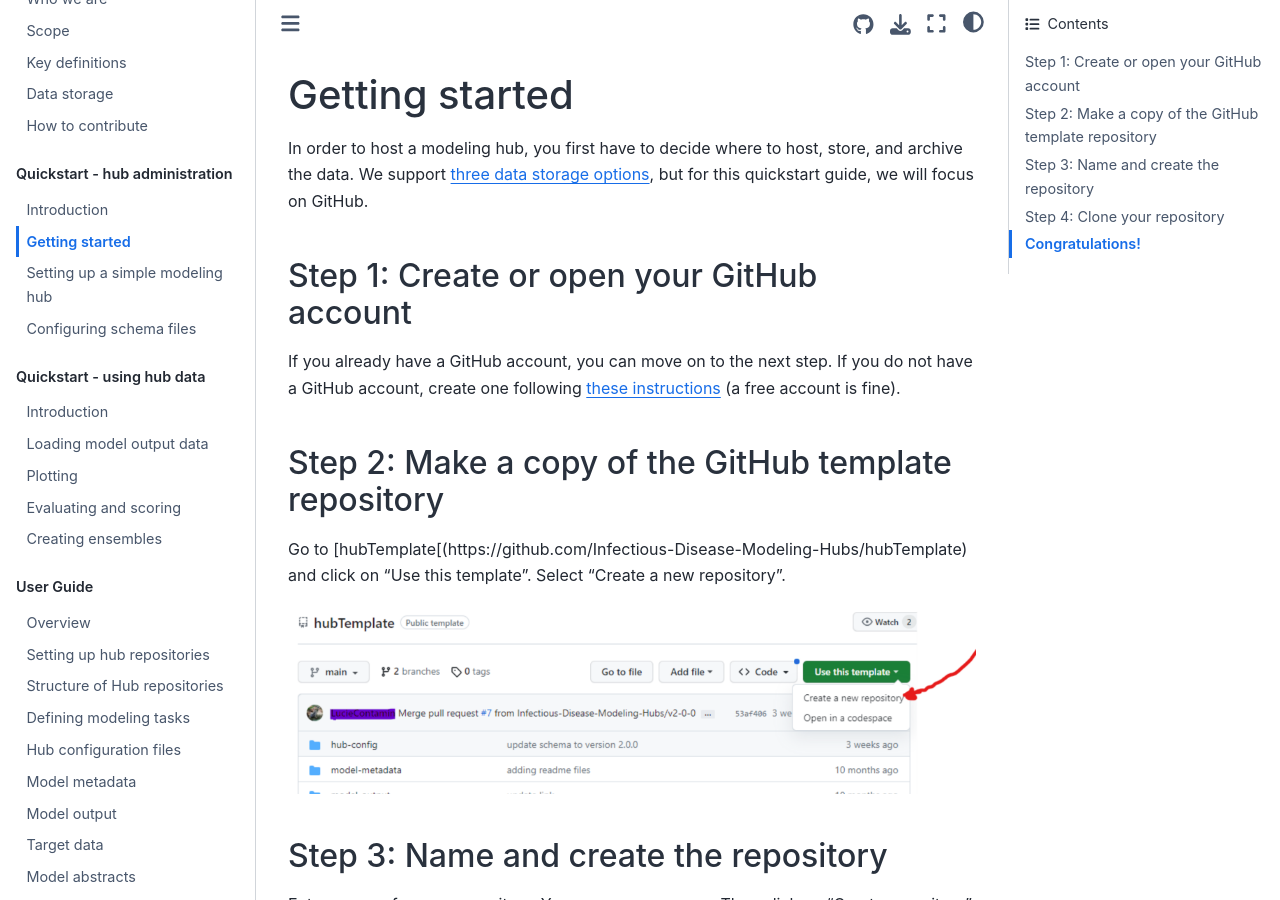
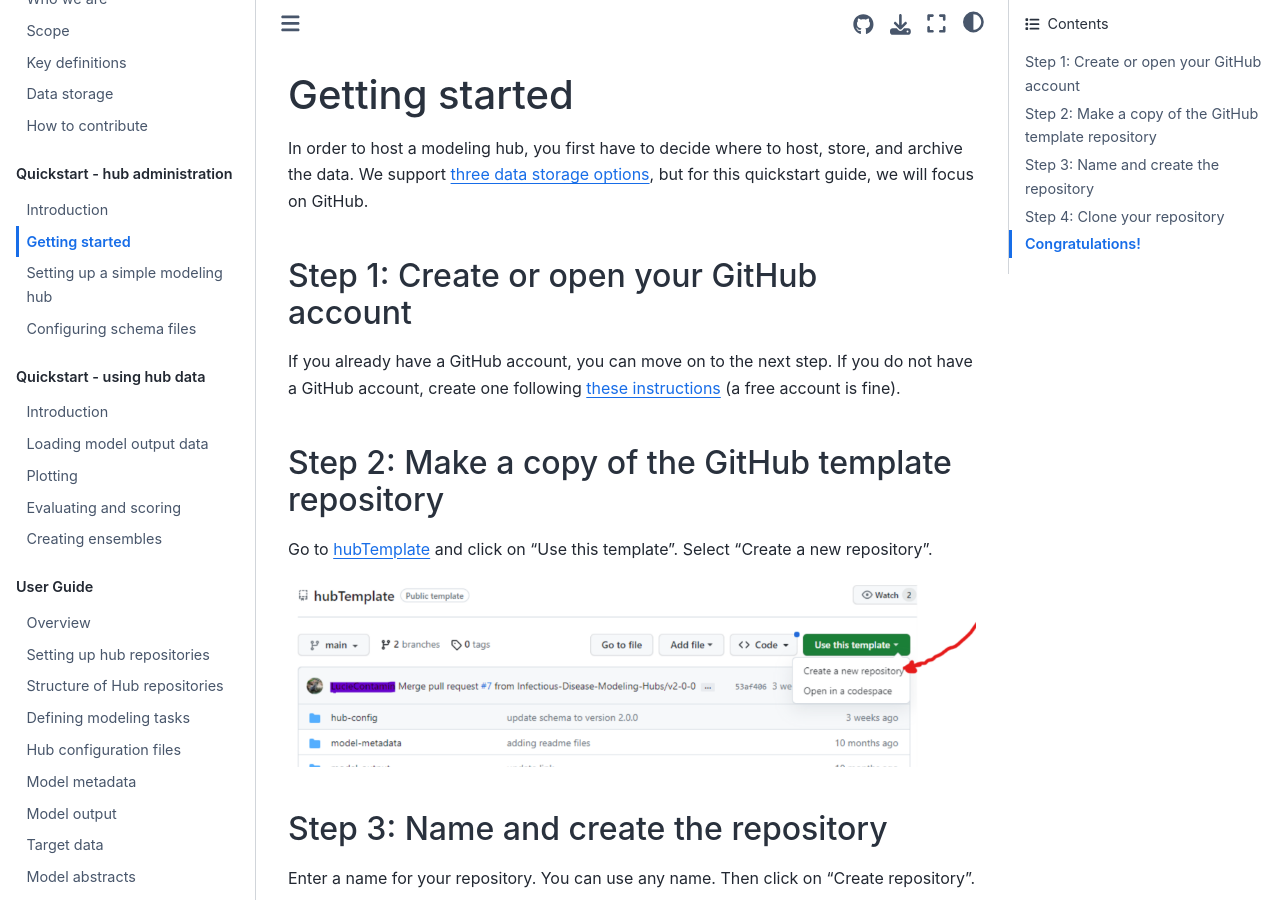
Before and after one commit to hubverse-org/hubDocs, a Sphinx documentation site: the page built from docs/source/quickstart-hub-admin/getting-started.md, in a window 1280 px wide and 900 px high. Built offline with Sphinx 7.4.7 and the Sphinx Book theme 1.1.4, drawn with Linux system fonts in a browser that asks for light colours; pages that are not in the unit, such as notebooks, are missing from menus.

Commit message:
tiny fix

```diff
--- a/docs/source/quickstart-hub-admin/getting-started.md
+++ b/docs/source/quickstart-hub-admin/getting-started.md
@@ -8,7 +8,7 @@
 
 ## Step 2: Make a copy of the GitHub template repository
 
-Go to [hubTemplate[(https://github.com/Infectious-Disease-Modeling-Hubs/hubTemplate) and click on "Use this template". Select "Create a new repository".
+Go to [hubTemplate](https://github.com/Infectious-Disease-Modeling-Hubs/hubTemplate) and click on "Use this template". Select "Create a new repository".
 
 [![Instructions to create Hub Template copy of repository](../images/hubTemplate.png)](https://github.com/Infectious-Disease-Modeling-Hubs/hubTemplate)
 
```
